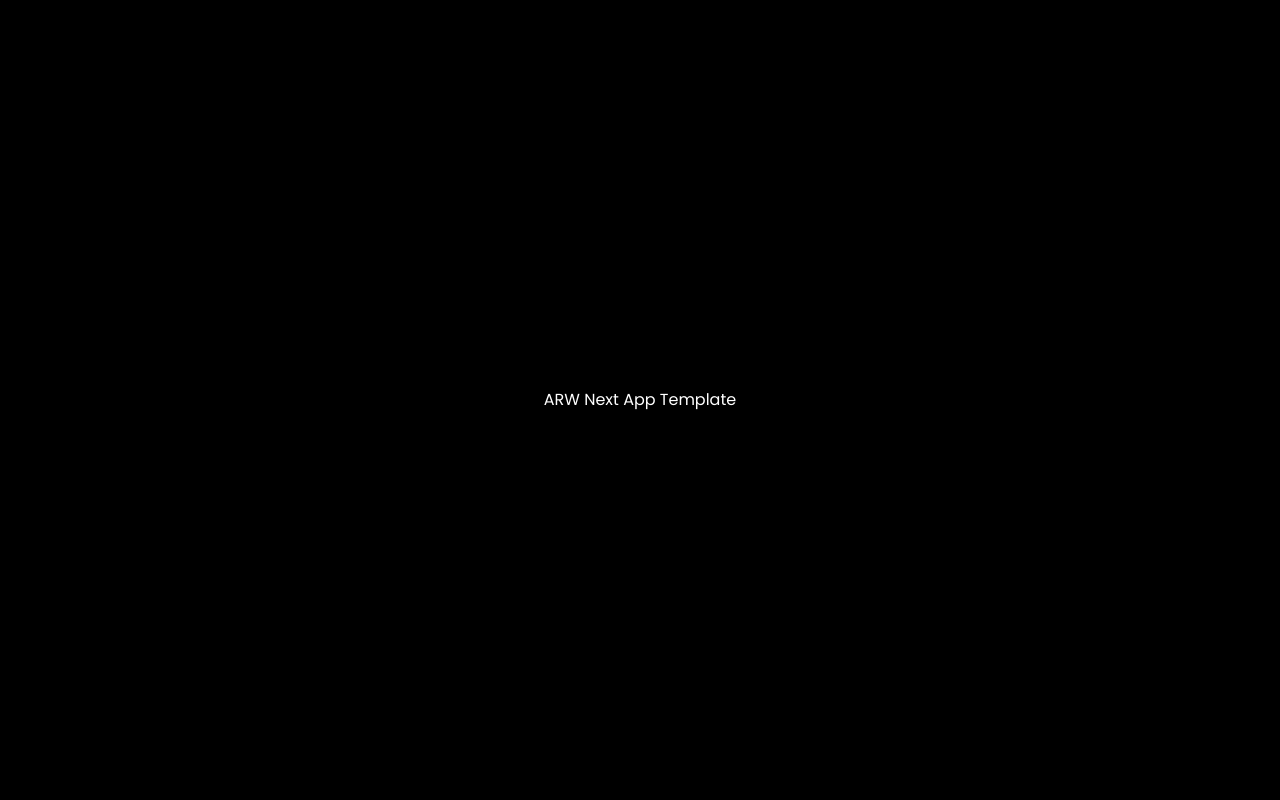
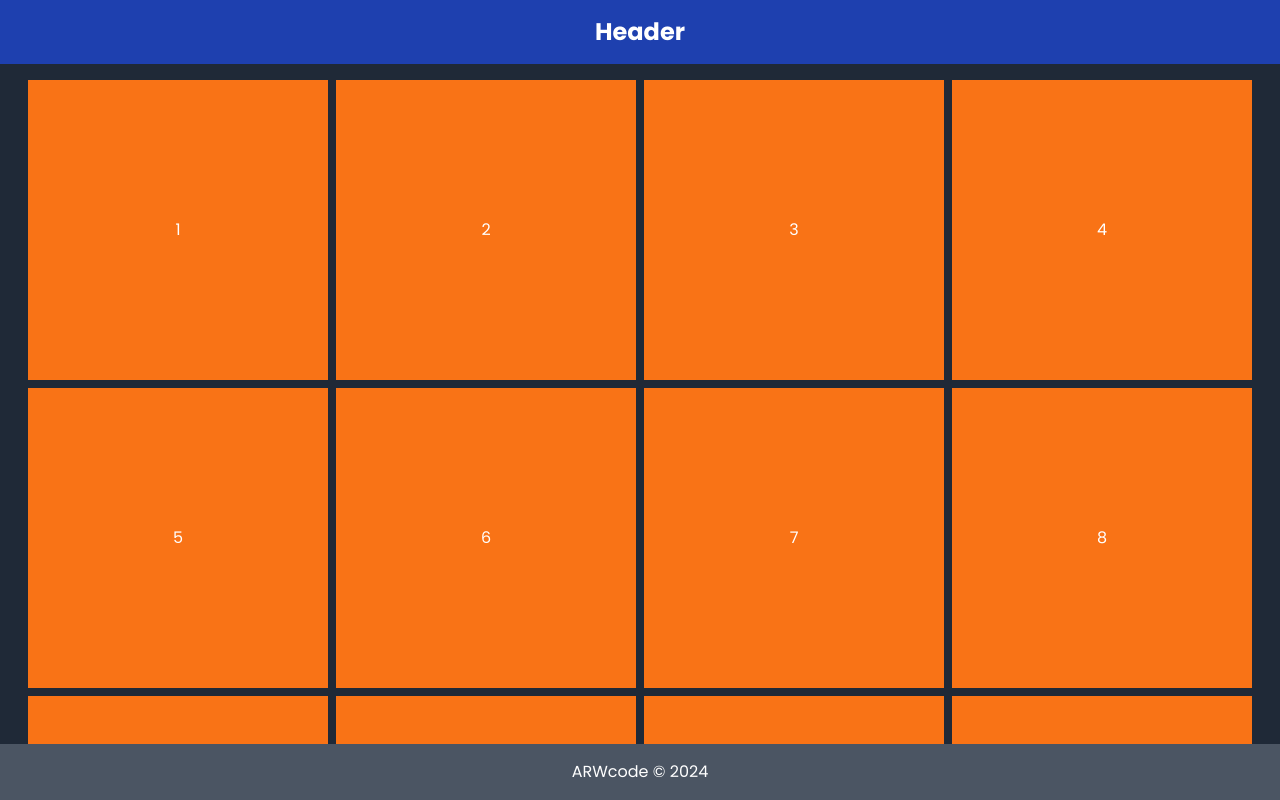
Before and after one commit to fikasp/next-app, a Next.js app: page / in a window 1280 px wide. Shown: the top 800 px of the page. Built offline with nearby package versions, Linux system fonts and the light colour scheme.

Commit message:
Build app structure

```diff
--- /dev/null
+++ b/app/(root)/(home)/page.tsx
@@ -0,0 +1,14 @@
+import Link from 'next/link'
+
+export default function Home() {
+	const table = Array.from(Array(20).keys()).map((x) => x + 1)
+	return (
+		<div className="container flex flex-wrap justify-center bg-gray-800 text-white gap-2 p-4">
+			{table.map( item => (
+				<Link href={`/task/${item}`}>
+					<div className="h-[300px] w-[300px] bg-orange-500 flex-center">{item}</div>
+				</Link>
+			))}
+		</div>
+	)
+}
--- /dev/null
+++ b/app/(root)/layout.tsx
@@ -0,0 +1,13 @@
+import Footer from "@/components/layout/Footer";
+import Header from "@/components/layout/Header";
+import Main from "@/components/layout/Main";
+
+export default function Layout({ children }: { children: React.ReactNode }) {
+	return (
+		<div className="min-h-screen flex-between flex-col text-white">
+			<Header />
+			<Main>{children}</Main>
+			<Footer />
+		</div>
+	)
+}
--- a/app/(root)/page.tsx
+++ /dev/null
@@ -1,9 +0,0 @@
-import Image from 'next/image'
-
-export default function Home() {
-	return (
-		<main className="flex-center min-h-screen bg-black text-white">
-			ARW Next App Template
-		</main>
-	)
-}
--- /dev/null
+++ b/app/(root)/task/[id]/page.tsx
@@ -0,0 +1,7 @@
+export default function Task({ params }: any) {
+	return (
+  <div className="container flex-center p-4">
+    Task no. {params.id}
+  </div>
+  )
+}
--- /dev/null
+++ b/app/(root)/task/[id]/update/page.tsx
@@ -0,0 +1,7 @@
+export default function Task({ params }: any) {
+	return (
+  <div className="container flex-center p-4">
+    Update task no. {params.id}
+  </div>
+  )
+}
--- /dev/null
+++ b/app/(root)/task/create/page.tsx
@@ -0,0 +1,8 @@
+export default function Create() {
+
+  return (
+    <div className="container flex-center p-4">
+      Create new task
+    </div>
+  )
+}
--- /dev/null
+++ b/src/components/layout/Footer.tsx
@@ -0,0 +1,7 @@
+export default function Footer() {
+	return (
+		<footer className="sticky bottom-0 flex-center w-full bg-gray-600 text-white p-4">
+			<p> ARWcode © 2024</p>
+		</footer>
+	)
+}
--- /dev/null
+++ b/src/components/layout/Header.tsx
@@ -0,0 +1,7 @@
+export default function Header() {
+	return (
+		<header className="sticky top-0 flex-center w-full bg-blue-800 text-white p-4">
+			<h1 className="text-2xl font-bold">Header</h1>
+		</header>
+	)
+}
--- /dev/null
+++ b/src/components/layout/Main.tsx
@@ -0,0 +1,3 @@
+export default function Main({ children }: { children: React.ReactNode }) {
+	return <main className="flex-grow w-full bg-gray-900">{children}</main>
+}
```
Also changed, not shown: app/(auth)/sign-in/[[...sign-in]]/page.tsx (added), app/(auth)/sign-up/[[...sign-up]]/page.tsx (added).
